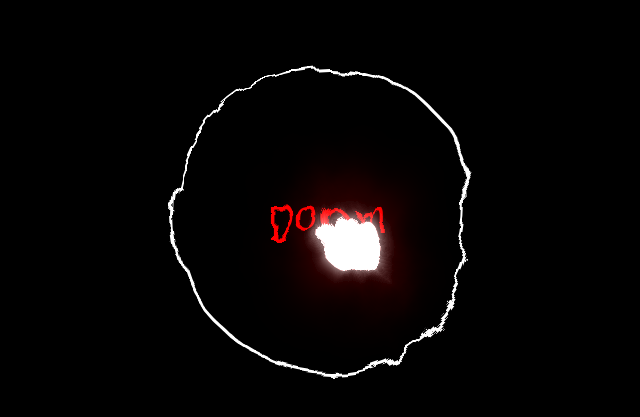
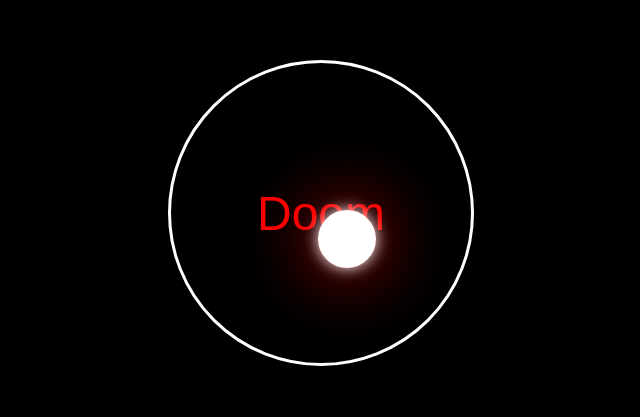
Before and after one commit to Doom-tech/doom-tech.github.io, a plain HTML site: page index.html in a window 1280 px wide. Shown: the part 187-604 px from the top of the page, without its empty margins (319-959 px from the left). Drawn offline with Linux system fonts and the light colour scheme.

Commit message:
Update index.html

```diff
--- a/index.html
+++ b/index.html
@@ -38,7 +38,7 @@
     color: red;
     font-size: 3em;
     font-family: Arial, sans-serif;
-    filter: url('#wavy');
+    filter: url('#static');
   }
 
   .blur-content {
```
